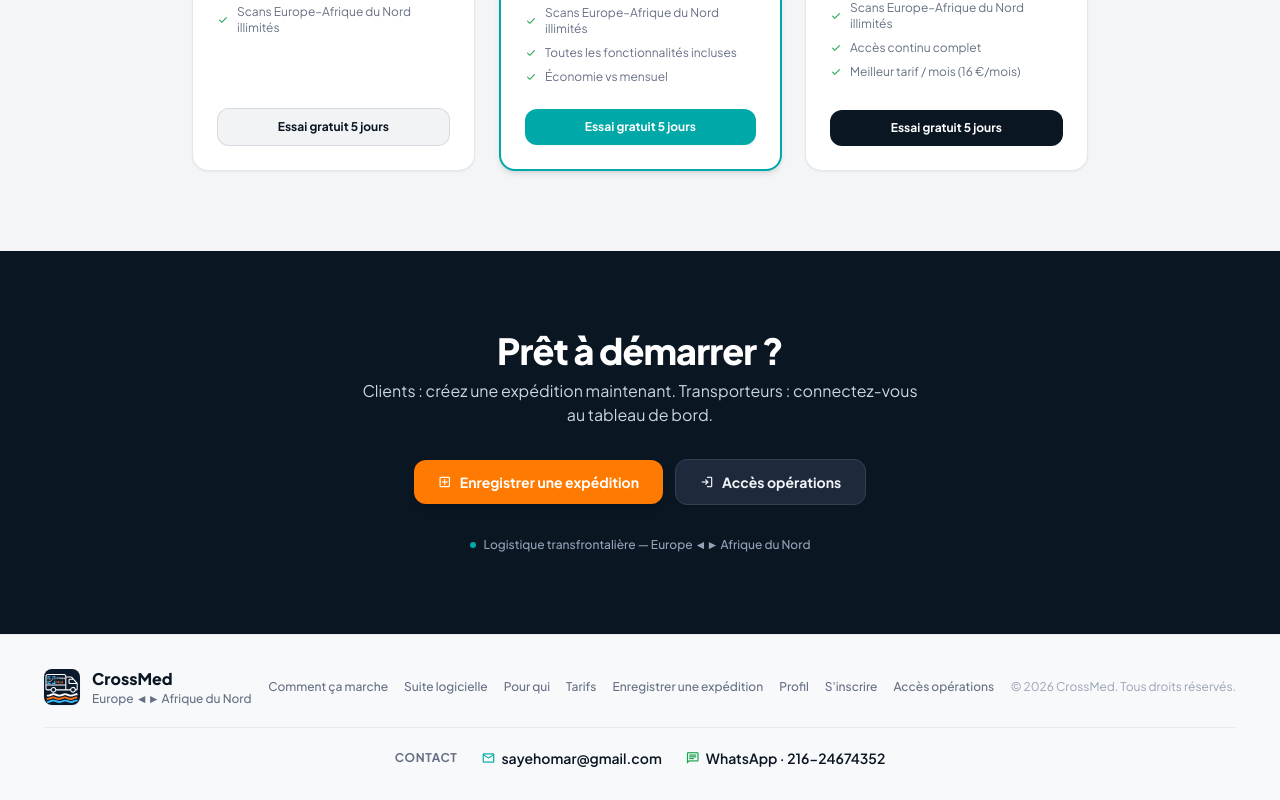
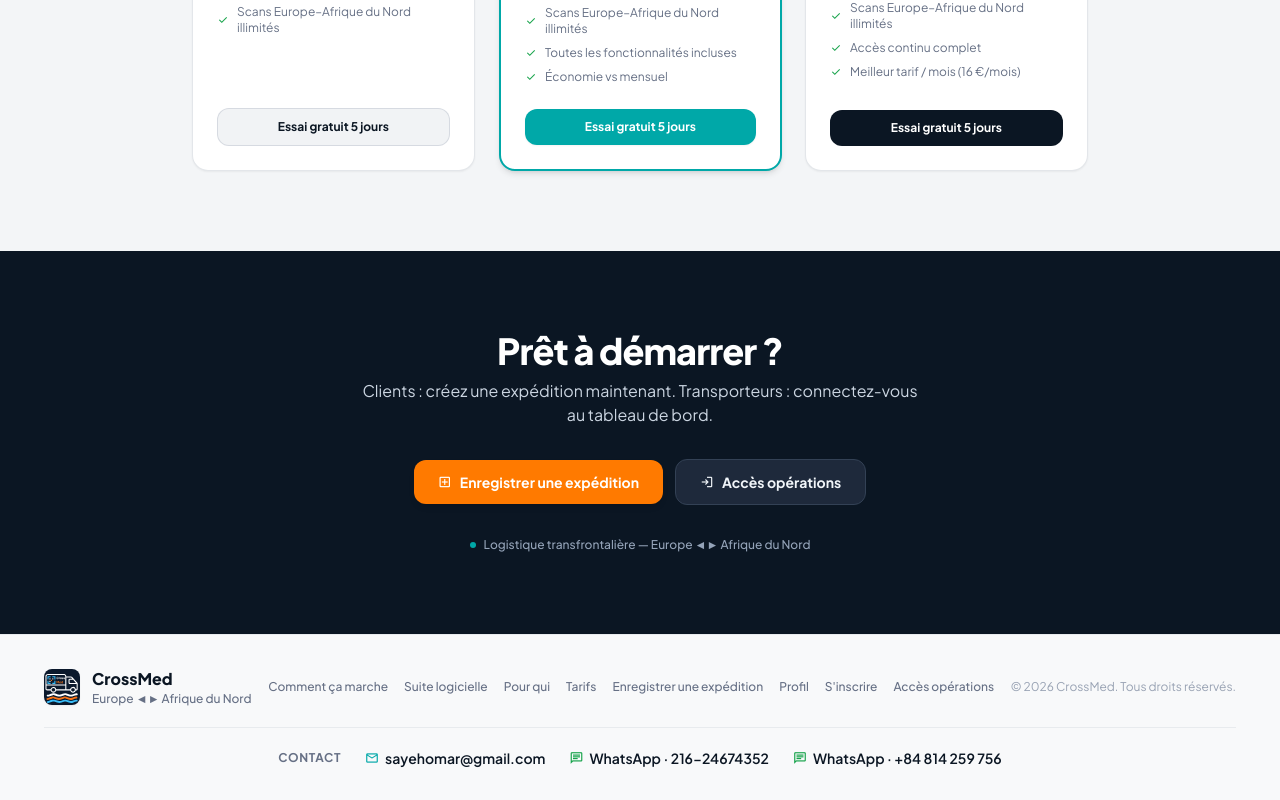
Before and after one commit to SayehOmar/Colis_QR, a React (Vite) app: page / in a window 1280 px wide. Shown: the part 8425-9225 px from the top of the page. Built offline with nearby package versions, Linux system fonts and the light colour scheme; no server answers.

Commit message:
Add Vietnamese WhatsApp contact on the landing page.
Show both Tunisia and Vietnam numbers in the footer contact row.

Co-authored-by: Cursor <cursoragent@cursor.com>

```diff
--- a/src/pages/LandingPage.tsx
+++ b/src/pages/LandingPage.tsx
@@ -58,8 +58,16 @@ export default function LandingPage() {
   const closeMenu = () => setMenuOpen(false);
 
   const contactEmail = "sayehomar@gmail.com";
-  const contactPhoneDisplay = "216-24674352";
-  const contactWhatsAppHref = "https://wa.me/21624674352";
+  const contactWhatsApps = [
+    {
+      label: "216-24674352",
+      href: "https://wa.me/21624674352",
+    },
+    {
+      label: "+84 814 259 756",
+      href: "https://wa.me/84814259756",
+    },
+  ] as const;
 
   return (
     <div className="landing-page bg-surface font-sans text-on-surface antialiased selection:bg-tertiary/15 selection:text-tertiary">
@@ -932,15 +940,18 @@ export default function LandingPage() {
               <Icon name="mail" className="text-[18px] text-secondary" />
               {contactEmail}
             </a>
+            {contactWhatsApps.map((wa) => (
               <a
-              href={contactWhatsAppHref}
+                key={wa.href}
+                href={wa.href}
                 target="_blank"
                 rel="noreferrer"
                 className="inline-flex items-center gap-1.5 text-sm font-semibold text-on-surface transition-colors hover:text-secondary"
               >
                 <Icon name="chat" className="text-[18px] text-green-600" />
-              {t("landingContactWhatsApp")} · {contactPhoneDisplay}
+                {t("landingContactWhatsApp")} · {wa.label}
               </a>
+            ))}
           </div>
         </div>
       </footer>
```
Also changed, not shown: public/llm.txt. Lines whose indentation alone changed are shown as unchanged.
